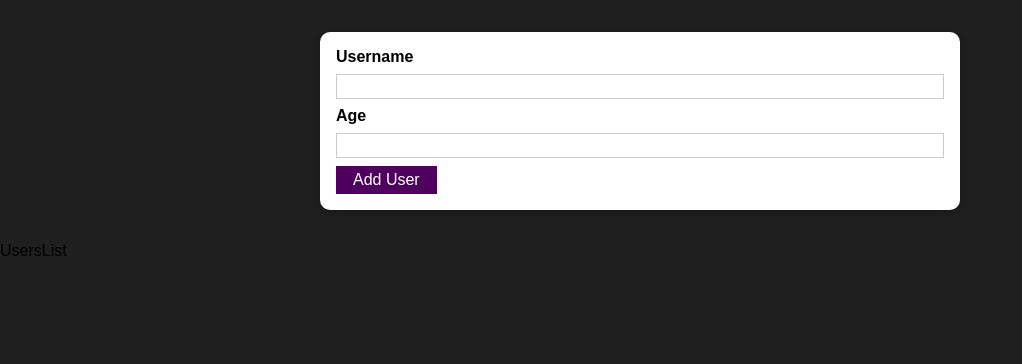
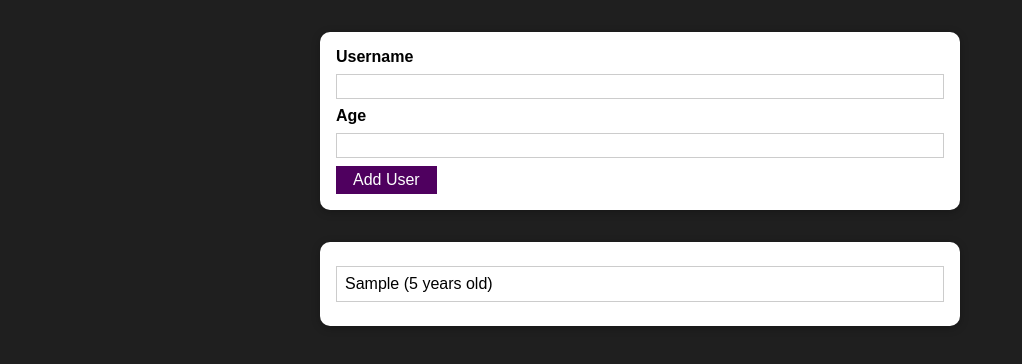
Before and after one commit to dan-nitu/users, a React (Create React App) app: page / in a window 1280 px wide. Both pictures are taken after typing "Sample", "5" into the empty fields and a click on the button "Add User". Shown: the top 364 px of the page, without its empty margins (0-1022 px from the left). Built offline with nearby package versions, Linux system fonts and the light colour scheme.

Commit message:
send user data to app, append it to the list and send the list to users list then display it

```diff
--- a/src/App.js
+++ b/src/App.js
@@ -1,14 +1,24 @@
 import React from 'react';
+import { useState } from 'react';
 
 import AddUser from './components/Users/AddUser';
 import UsersList from './components/UsersList';
 
 function App() {
+  const [usersList, setUsersList] = useState([]);
+
+  const addUserHandler = (uName, uAge) => {
+    setUsersList((prevUsersList) => [
+      ...prevUsersList,
+      { name: uName, age: uAge, id: Math.random().toString() },
+    ]);
+  };
+
   return (
     <div>
-      <AddUser />
+      <AddUser onAddUser={addUserHandler} />
 
-      <UsersList />
+      <UsersList users={usersList} />
     </div>
   );
 }
--- a/src/components/Users/AddUser.js
+++ b/src/components/Users/AddUser.js
@@ -5,7 +5,7 @@
 
 import classes from './AddUser.module.css';
 
-const AddUser = () => {
+const AddUser = (props) => {
   const [enteredUsername, setEnteredUsername] = useState('');
   const [enteredAge, setEnteredAge] = useState('');
 
@@ -26,6 +26,8 @@
     if (+enteredAge < 1) {
       return;
     }
+
+    props.onAddUser(enteredUsername, enteredAge);
 
     setEnteredUsername('');
     setEnteredAge('');
--- a/src/components/UsersList.js
+++ b/src/components/UsersList.js
@@ -1,7 +1,19 @@
+import Card from './UI/Card';
+
 import classes from './UsersList.module.css';
 
-const UsersList = () => {
-  return <div>UsersList</div>;
+const UsersList = (props) => {
+  return (
+    <Card className={classes.users}>
+      <ul>
+        {props.users.map((user) => (
+          <li key={user.id}>
+            {user.name} ({user.age} years old)
+          </li>
+        ))}
+      </ul>
+    </Card>
+  );
 };
 
 export default UsersList;
```
